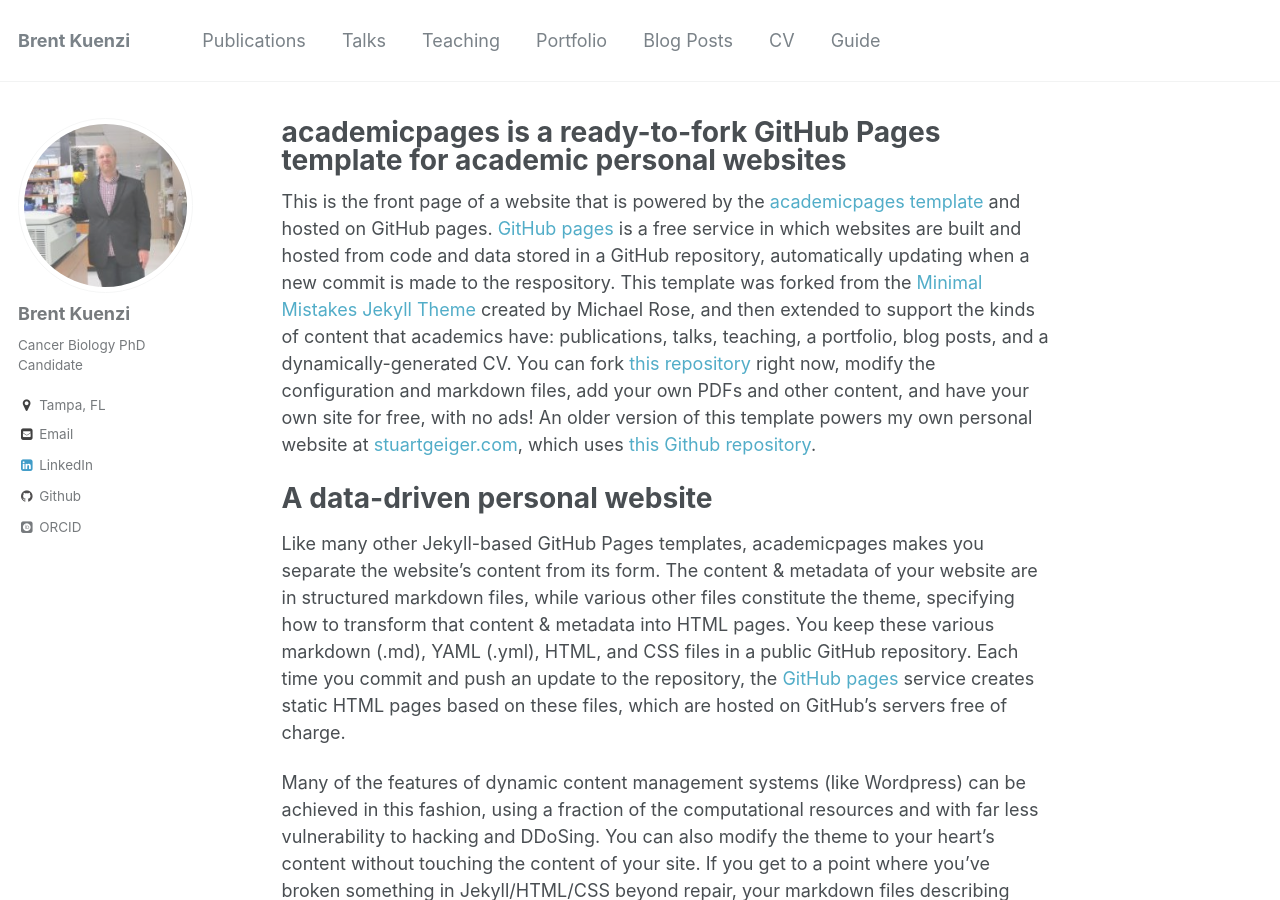
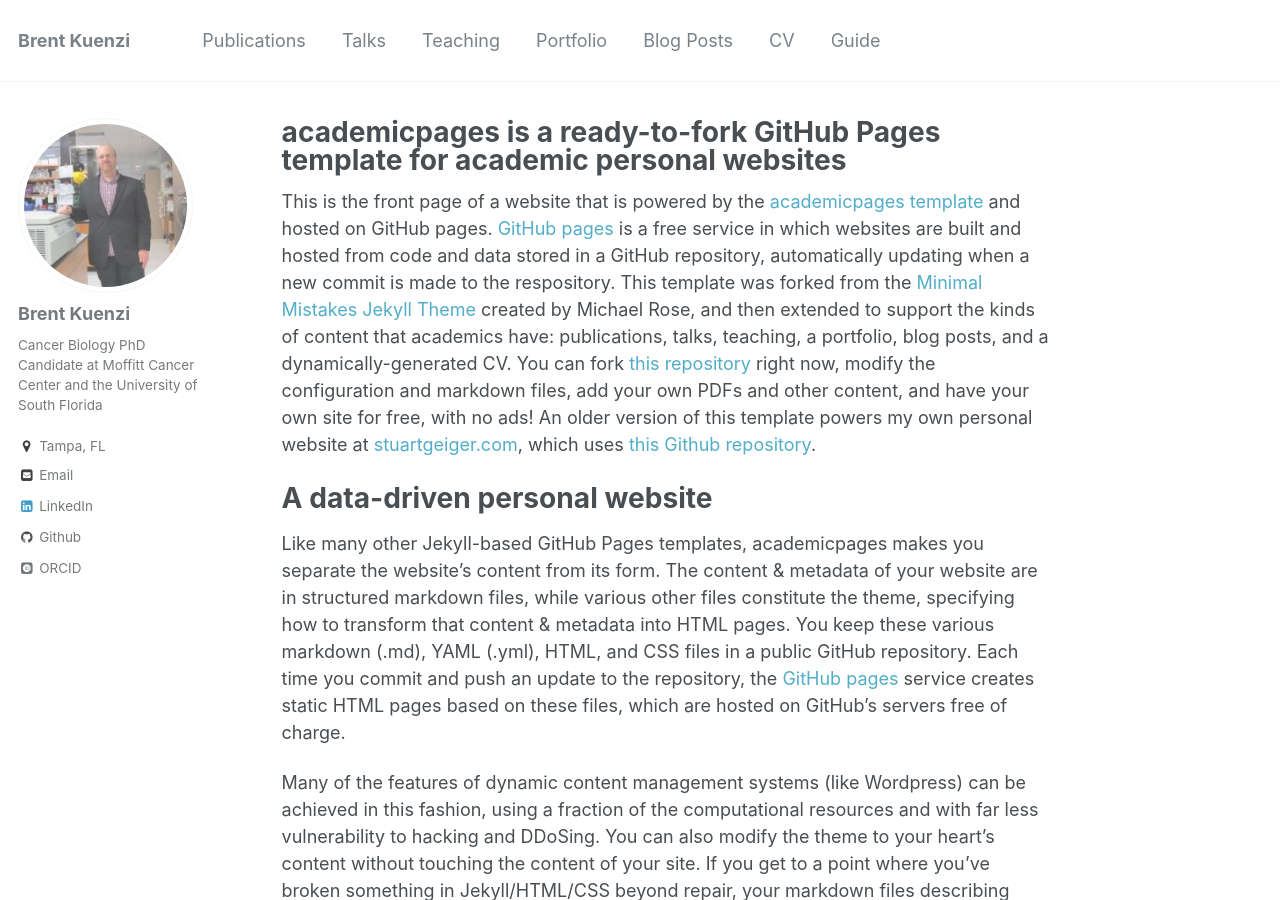
Before and after one commit to brentkuenzi/brentkuenzi.github.io, a Jekyll site: the page built from _pages/about.md, in a window 1280 px wide and 900 px high. Built offline with Jekyll 4.4.1, drawn with Linux system fonts in a browser that asks for light colours; some web fonts are replaced.

Commit message:
Description

```diff
--- a/_config.yml
+++ b/_config.yml
@@ -80,7 +80,7 @@ analytics:
 author:
   name             : "Brent Kuenzi"
   avatar           : "Profile.jpg"
-  bio              : "Cancer Biology PhD Candidate"
+  bio              : "Cancer Biology PhD Candidate \n at Moffitt Cancer Center\n and the University of\nSouth Florida"
   location         : "Tampa, FL"
   employer         :
   googlescholar    :
```
